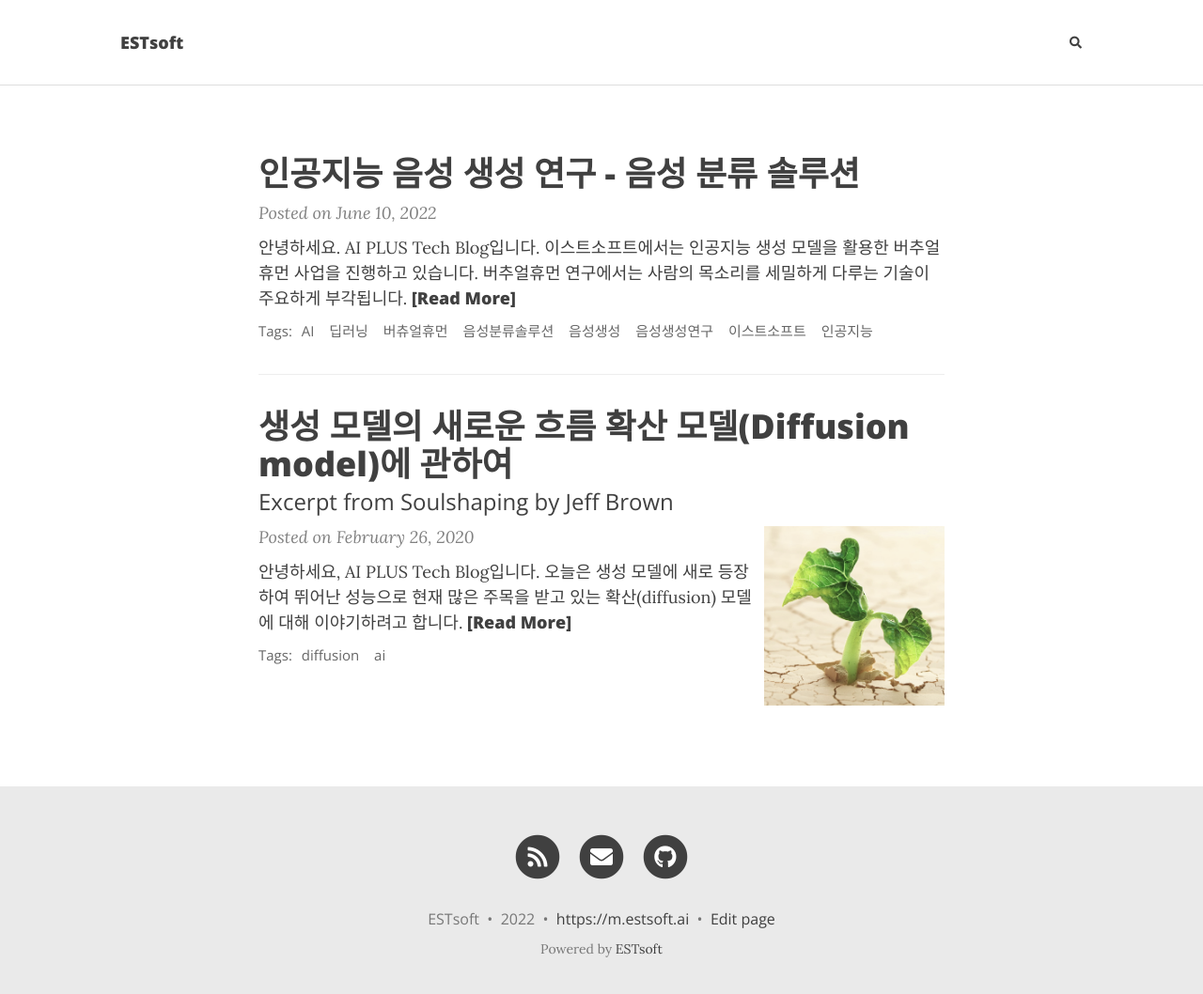
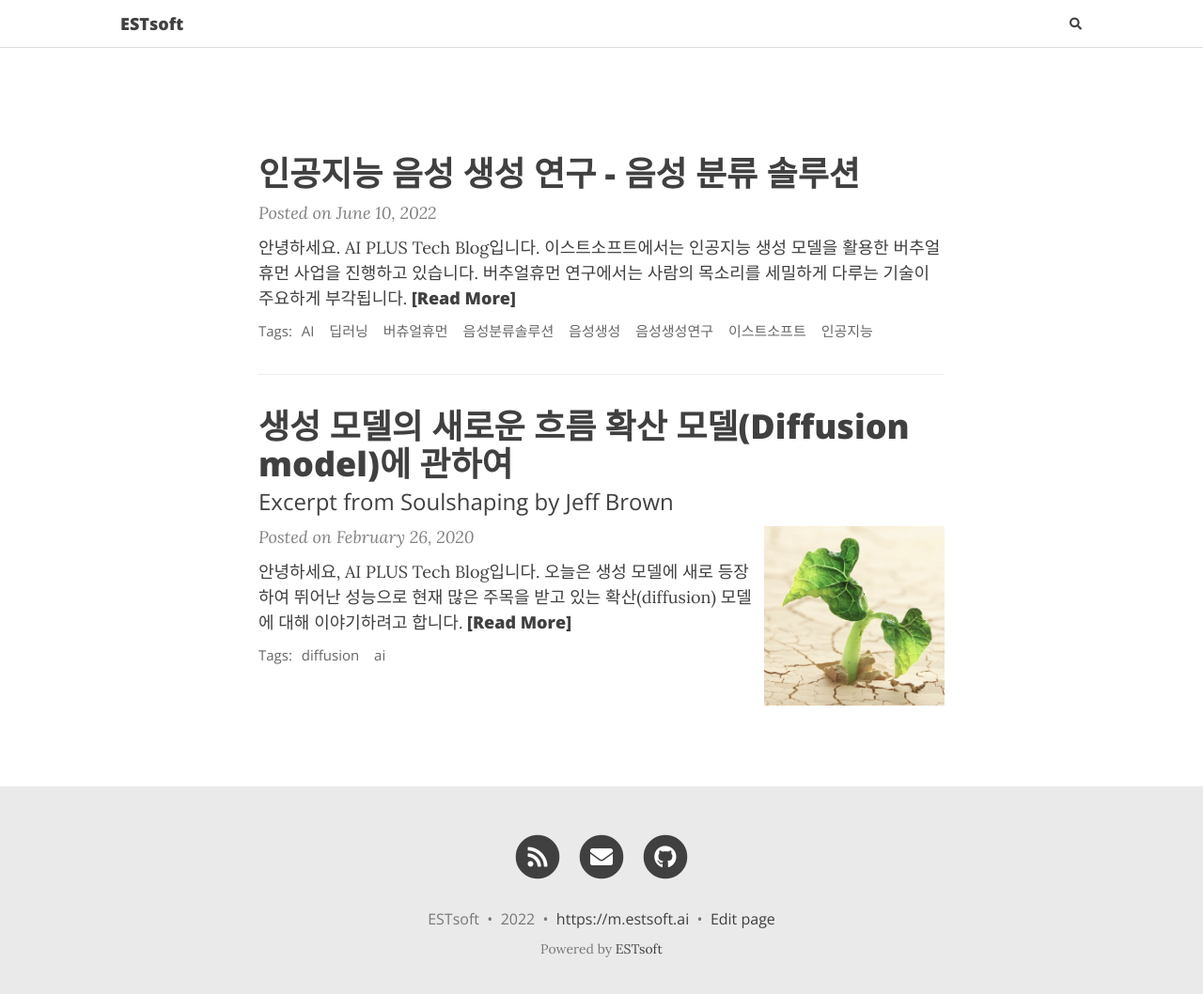
Before and after one commit to SangchoKim/template4.github.io, a Jekyll site: the page built from index.html, in a window 1280 px wide and 1071 px high. Shown: the top 1058 px of the window at 94% size. Built offline with Jekyll 4.4.1, drawn with Linux system fonts in a browser that asks for light colours; nearby versions of some CDN libraries; the list of posts is cut into pages by our own code; comment, search, counter and statistics services are not loaded.

Commit message:
fix: 헤더 스타일 수정

```diff
--- a/assets/css/beautifuljekyll.css
+++ b/assets/css/beautifuljekyll.css
@@ -130,7 +130,7 @@ img {
     background-image: url({{ site.navbar-img | relative_url }});
     background-attachment: fixed;
   {% endif %}
-  padding: 0 8rem;
+
   -webkit-transition: padding .5s ease-in-out;
   -moz-transition: padding .5s ease-in-out;
   transition: padding .5s ease-in-out;
@@ -216,6 +216,7 @@ img {
   .navbar-custom {
     padding-top: 1.25rem;
     padding-bottom: 1.25rem;
+    padding: 0 8rem;
   }
 
   .navbar-custom .navbar-brand-logo {
```
